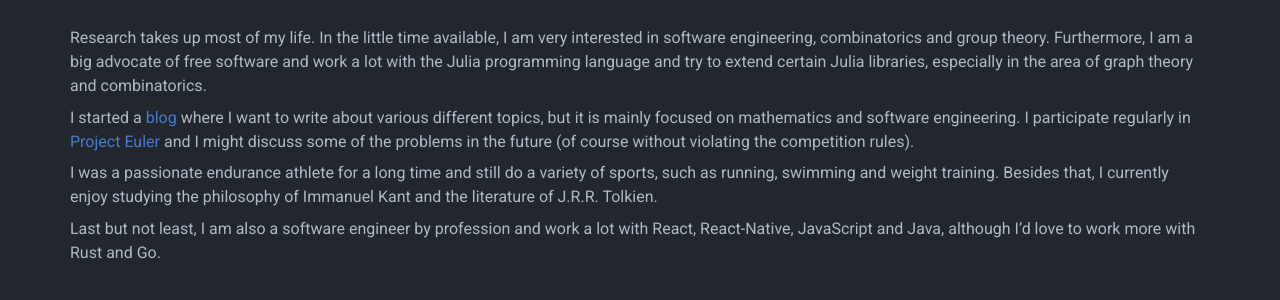
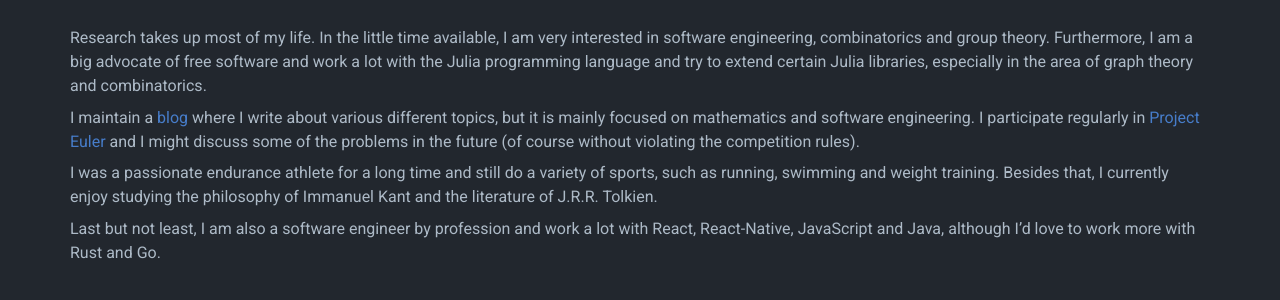
Before and after one commit to pgrepds/pgrepds.github.io, a Jekyll site: the page built from index.html, in a window 1280 px wide. Shown: the part 1223-1523 px from the top of the page. Built offline with Jekyll 4.4.1, drawn with Linux system fonts in a browser that asks for light colours; nearby versions of some CDN libraries; a style sheet for code colours, icons or effects is not loaded.

Commit message:
update about section

```diff
--- a/_data/about.yml
+++ b/_data/about.yml
@@ -15,7 +15,7 @@
   content: | # this will include new lines to allow paragraphs
     Research takes up most of my life. In the little time available, I am very interested in software engineering, combinatorics and group theory. Furthermore, I am a big advocate of free software and work a lot with the Julia programming language and try to extend certain Julia libraries, especially in the area of graph theory and combinatorics.
 
-    I started a [blog](https://blog.pgrepds.io/) where I want to write about various different topics, but it is mainly focused on mathematics and software engineering. I participate regularly in [Project Euler](https://projecteuler.net) and I might discuss some of the problems in the future (of course without violating the competition rules).
+    I maintain a [blog](https://blog.pgrepds.io/) where I write about various different topics, but it is mainly focused on mathematics and software engineering. I participate regularly in [Project Euler](https://projecteuler.net) and I might discuss some of the problems in the future (of course without violating the competition rules).
 
     I was a passionate endurance athlete for a long time and still do a variety of sports, such as running, swimming and weight training. Besides that, I currently enjoy studying the philosophy of Immanuel Kant and the literature of J.R.R. Tolkien.
 
```
